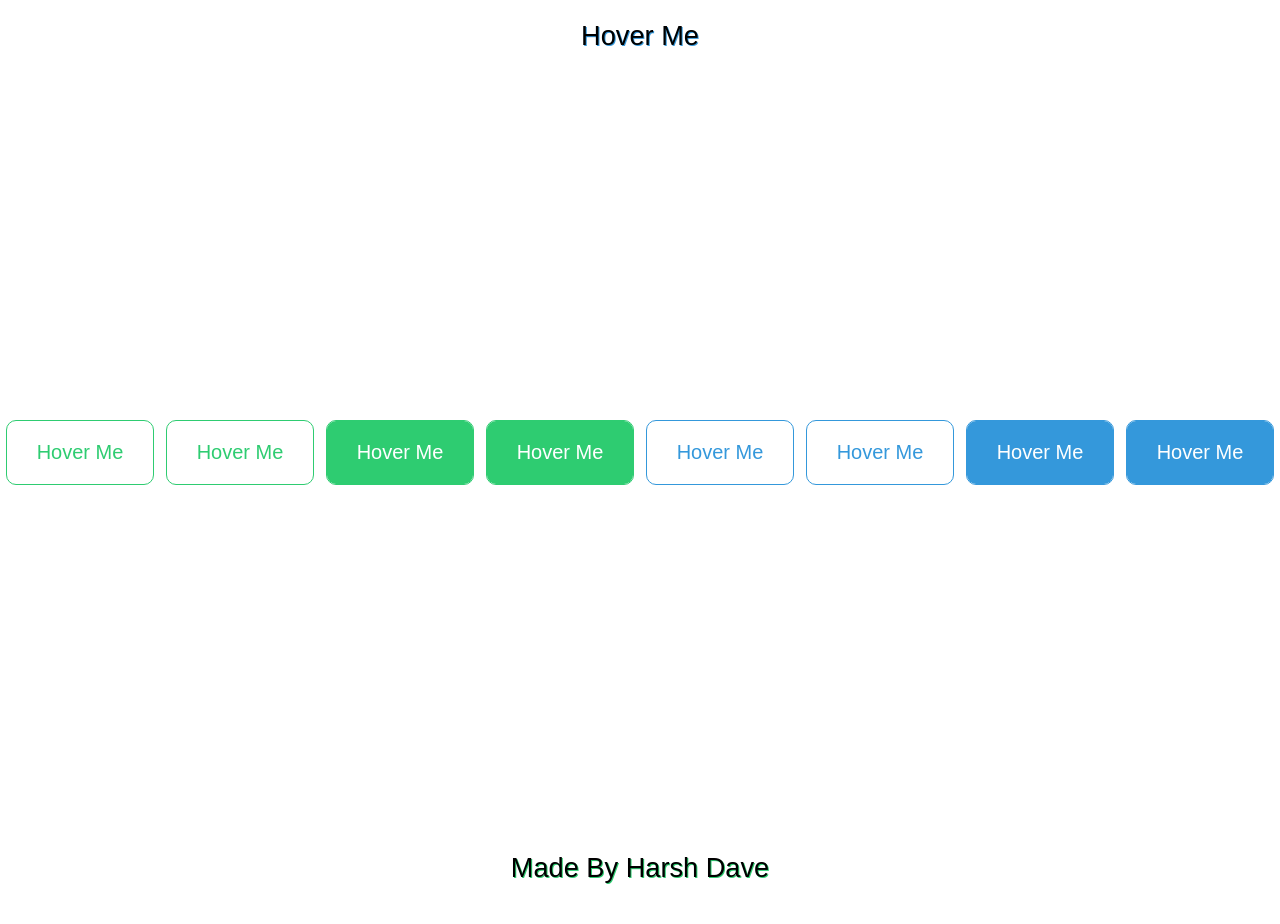
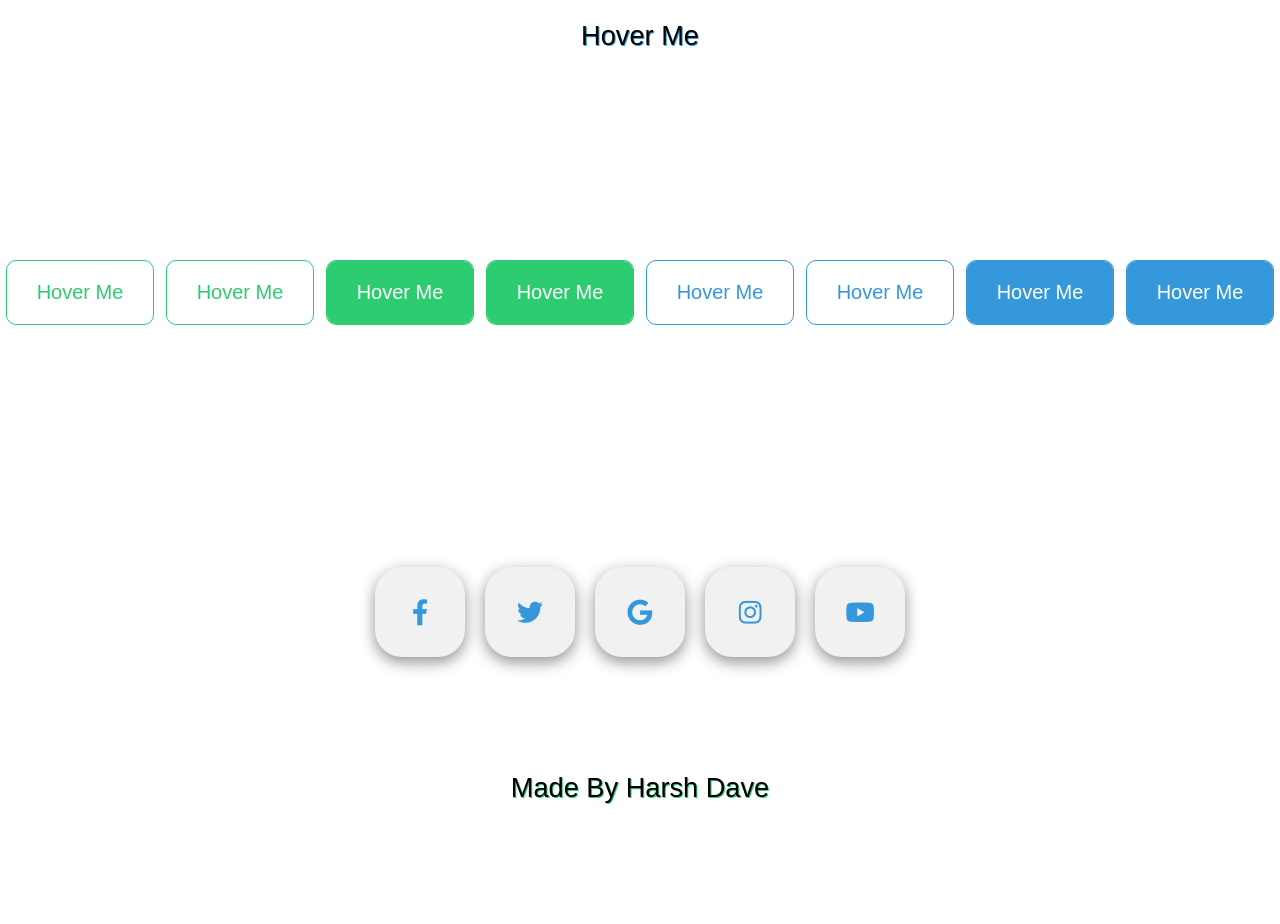
Before and after one commit to harshdave161/Button-On-Hover-Effect, a plain HTML site: page index.html in a window 1280 px wide. After the commit the page ends 844 px from the top, so only its background shows below. Drawn offline with Linux system fonts and the light colour scheme.

Commit message:
update new btns

```diff
--- a/index.html
+++ b/index.html
@@ -5,7 +5,7 @@
     <meta name="viewport" content="width=device-width, initial-scale=1.0">
     <meta http-equiv="X-UA-Compatible" content="ie=edge">
     <title>Document</title>
-    <link rel="stylesheet" href="./style.css">
+    <link rel="stylesheet" href="./style.css"><link rel="stylesheet" href="https://cdnjs.cloudflare.com/ajax/libs/font-awesome/5.10.2/css/all.css">
 </head>
 <body>
     <div class="head">Hover Me</div>
@@ -19,6 +19,23 @@
         <button class="btns btn7">Hover Me</button>
         <button class="btns btn8">Hover Me</button>
     </div>
+    <div class="middle">
+        <a id="btn" href="#">
+            <i class="fab fa-facebook-f"></i>
+        </a>
+        <a id="btn" href="#">
+            <i class="fab fa-twitter"></i>
+        </a>
+        <a id="btn" href="#">
+            <i class="fab fa-google"></i>
+        </a>
+        <a id="btn" href="#">
+            <i class="fab fa-instagram"></i>
+        </a>
+        <a id="btn" href="#">
+            <i class="fab fa-youtube"></i>
+        </a>
+    </div>
     <div class="foot"> Made By Harsh Dave</div>
 </body>
 </html>
--- a/style.css
+++ b/style.css
@@ -6,7 +6,7 @@
 }
 @import url('https://fonts.googleapis.com/css?family=Montserrat:500&display=swap');
 .container{
-    height: 90vh;
+    height: 50vh;
     display: flex;
     align-items: center;
     justify-content: space-around;
@@ -116,7 +116,7 @@ border-radius: 0 0 50% 50%;
                   width: 0%;
               }
 
-              @media screen and (max-width:680px){
+              @media(max-width:680px){
                   .container{
                       display: grid;
                       grid-template-columns: repeat(auto-fit, minmax(1,1fr));
@@ -127,6 +127,17 @@ border-radius: 0 0 50% 50%;
                       display: flex;
                       justify-content: center;
                       align-items: center;
+                  }
+                  .middle{
+                      margin-top: 50%;
+                      margin-bottom: 20px;
+                      display: grid;
+                      grid-template-columns: repeat(auto-fit,minmax(400px,2fr));
+                  }
+                  #btn{
+                      display: grid;
+                      width:50px;
+                      height: 50px;
                   }
               }
 
@@ -144,3 +155,67 @@ border-radius: 0 0 50% 50%;
                 margin-top: 20px;
                 text-shadow: 1px 1px #3498db;
             }
+
+
+            .middle{
+                display: flex;
+                justify-content: center;
+                align-items: center;
+                height: 30vh;
+            }
+            #btn{
+                display: inline-block;
+                width:90px;
+                height: 90px;
+                background: #f1f1f1;
+                margin: 10px;
+                border-radius: 30%;
+                box-shadow: 0 5px 15px #00000070;
+                color: #3498db;
+                overflow: hidden;
+                position: relative;
+            }
+            a{
+                text-decoration: none;
+            }
+            #btn i{
+                display: flex;
+                justify-content: center;
+                align-items: center;
+                line-height: 90px;
+                font-size: 26px;
+                transition: 0.2s linear;
+            }
+            #btn:hover i{
+                color: #f1f1f1;
+                transform: scale(1.3);
+            }
+            #btn::before{
+                content: "";
+                height: 120%;
+                width: 120%;
+                position: absolute;
+                background: #3498db;
+                transform: rotate(45deg);
+                top:90%;
+                left:-110%;
+            }
+            #btn:hover::before{
+                animation: aaa 0.7s 1;
+                top: -10%;
+                left: -10%;
+            }
+            @keyframes aaa{
+                0%{
+                    top:90%;
+                left:-110%;
+                }
+                50%{
+            left: 10%;
+            top:-30%;
+                }
+                100%{
+                    top: -10%;
+                    left: -10%;
+                }
+            }
```
